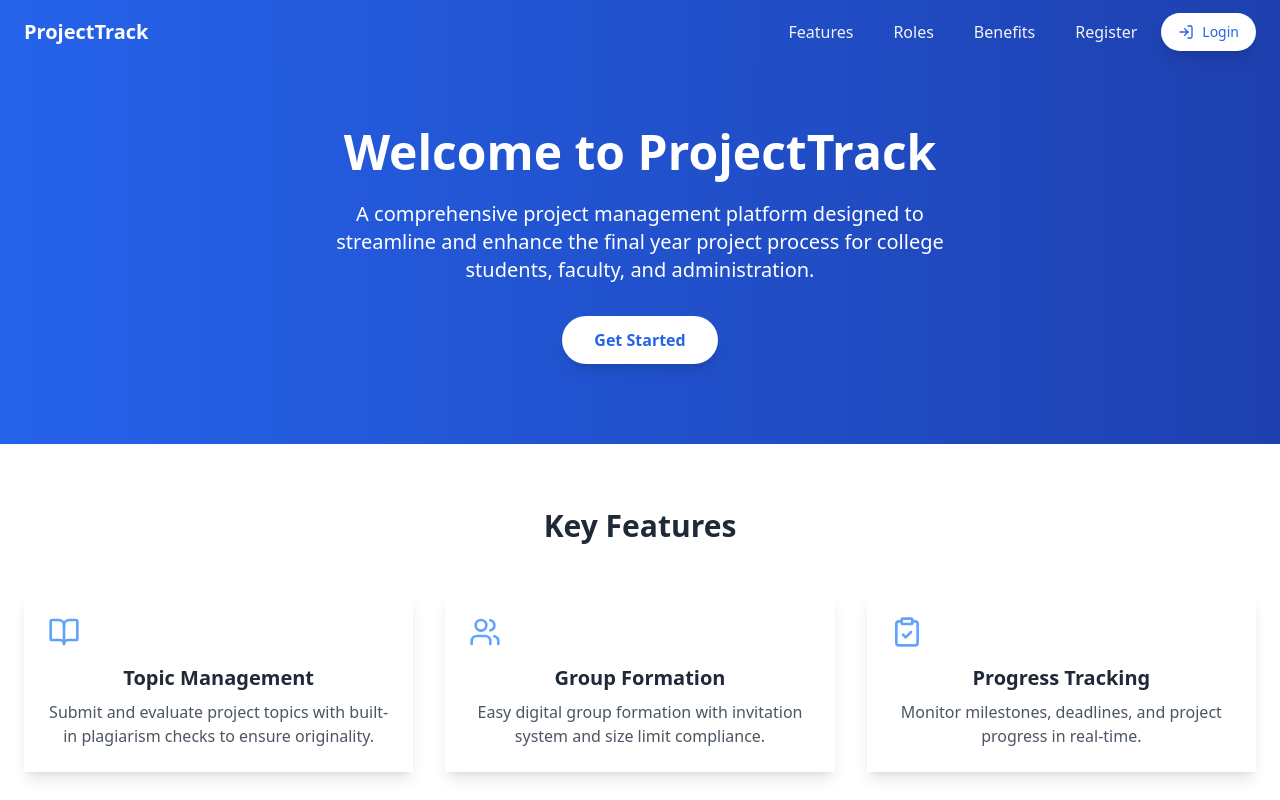
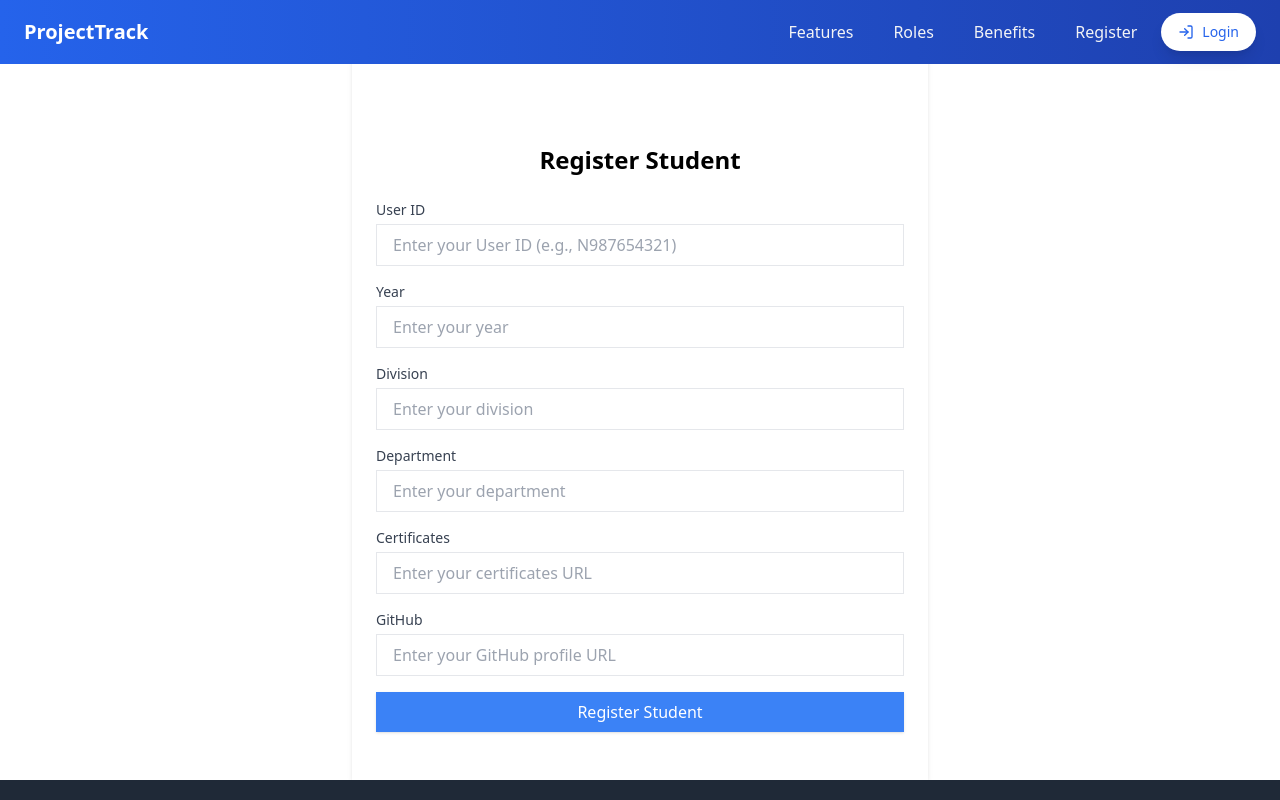
Before and after one commit to SumitBachhav/projectTrack, a React (Vite) app in the folder frontend/: page /register-student in a window 1280 px wide. Before the commit this address led to /. Shown: the top 800 px of the page. Built offline with nearby package versions, Linux system fonts and the light colour scheme.

Commit message:
Added Student Registration Page

```diff
--- a/frontend/src/App.tsx
+++ b/frontend/src/App.tsx
@@ -1,6 +1,8 @@
 import './App.css'
 import CheckScore from './components/student/CheckScore.jsx'
-import { Routes, Route, Navigate, createBrowserRouter, RouterProvider } from 'react-router-dom';
+import RegisterStudent from './components/RegisterStudent';
+import { Routes, Route, Navigate, createBrowserRouter,
+RouterProvider } from 'react-router-dom';
 import Layout from './components/Layout';
 import Register from './components/Register';
 import StudentForm from './components/StudentForm';
@@ -122,9 +124,13 @@ function App() {
       element: <GroupMembers />
     },
     {
-      path: 'student/submitSkill',
+      path: '/student/submitSkills',
       element: <SubmitSkill />
-    }
+    },
+    {
+      path: '/register-student',
+      element: <RegisterStudent />
+    },
   ])
 
 
--- a/frontend/src/components/Login.jsx
+++ b/frontend/src/components/Login.jsx
@@ -25,7 +25,7 @@ const Login = () => {
     // Here you can implement real login logic like an API call
 
     // If login is successful, navigate to the home page (or wherever you want)
-    navigate('/student/dashboard');
+    navigate('/register-student');
   };
 
   return (
--- /dev/null
+++ b/frontend/src/components/RegisterStudent.jsx
@@ -0,0 +1,118 @@
+// Register.jsx
+import React, { useState } from 'react';
+import axios from 'axios';
+import { useNavigate } from 'react-router-dom';
+
+const RegisterStudent = () => {
+    const navigate = useNavigate();
+    const [formData, setFormData] = useState({
+        userID: '',
+        year: '',
+        division: '',
+        department: '',
+        certificates: '',
+        github: ''
+    });
+
+    const handleChange = (e) => {
+        const { name, value } = e.target;
+        setFormData({ ...formData, [name]: value });
+    };
+
+    const handleSubmit = async (e) => {
+        e.preventDefault();
+        try {
+            await axios.post('http://localhost:4000/api/v1/user/register-student', formData);
+            alert('Registration successful. Please submit your skill sets.');
+            navigate('/student/submitSkills', { replace: true });
+        } catch (error) {
+            console.error('Registration error:', error);
+            alert('Registration failed. Please try again.');
+        }
+    };
+
+    return (
+        <div className="container pt-36 mx-auto py-12 px-6 bg-white shadow-md rounded-md max-w-xl">
+            <h1 className="text-2xl font-semibold text-dodgerblue-600 mb-6 text-center">Register Student</h1>
+            <form onSubmit={handleSubmit} className="space-y-4">
+                <div>
+                    <label className="block text-sm font-medium text-gray-700">User ID</label>
+                    <input
+                        type="text"
+                        name="userID"
+                        value={formData.userID}
+                        onChange={handleChange}
+                        className="mt-1 block w-full px-4 py-2 border rounded-md focus:outline-none focus:border-sky-blue-500"
+                        placeholder="Enter your User ID (e.g., N987654321)"
+                        required
+                    />
+                </div>
+                <div>
+                    <label className="block text-sm font-medium text-gray-700">Year</label>
+                    <input
+                        type="text"
+                        name="year"
+                        value={formData.year}
+                        onChange={handleChange}
+                        className="mt-1 block w-full px-4 py-2 border rounded-md focus:outline-none focus:border-sky-blue-500"
+                        placeholder="Enter your year"
+                        required
+                    />
+                </div>
+                <div>
+                    <label className="block text-sm font-medium text-gray-700">Division</label>
+                    <input
+                        type="text"
+                        name="division"
+                        value={formData.division}
+                        onChange={handleChange}
+                        className="mt-1 block w-full px-4 py-2 border rounded-md focus:outline-none focus:border-sky-blue-500"
+                        placeholder="Enter your division"
+                        required
+                    />
+                </div>
+                <div>
+                    <label className="block text-sm font-medium text-gray-700">Department</label>
+                    <input
+                        type="text"
+                        name="department"
+                        value={formData.department}
+                        onChange={handleChange}
+                        className="mt-1 block w-full px-4 py-2 border rounded-md focus:outline-none focus:border-sky-blue-500"
+                        placeholder="Enter your department"
+                        required
+                    />
+                </div>
+                <div>
+                    <label className="block text-sm font-medium text-gray-700">Certificates</label>
+                    <input
+                        type="text"
+                        name="certificates"
+                        value={formData.certificates}
+                        onChange={handleChange}
+                        className="mt-1 block w-full px-4 py-2 border rounded-md focus:outline-none focus:border-sky-blue-500"
+                        placeholder="Enter your certificates URL"
+                        required
+                    />
+                </div>
+                <div>
+                    <label className="block text-sm font-medium text-gray-700">GitHub</label>
+                    <input
+                        type="url"
+                        name="github"
+                        value={formData.github}
+                        onChange={handleChange}
+                        className="mt-1 block w-full px-4 py-2 border rounded-md focus:outline-none focus:border-sky-blue-500"
+                        placeholder="Enter your GitHub profile URL"
+                        required
+                    />
+                </div>
+                <button type="submit" className="w-full bg-blue-500 text-white py-2 px-4 rounded-md font-medium shadow hover:bg-dodgerblue-500 focus:outline-none">
+                    Register Student
+                </button>
+            </form>
+        </div>
+    );
+};
+
+export default RegisterStudent;
--- a/frontend/src/components/student/SubmitSkill.jsx
+++ b/frontend/src/components/student/SubmitSkill.jsx
@@ -1,6 +1,9 @@
 import React, { useState } from "react";
+import axios from 'axios';
+import { useNavigate } from 'react-router-dom';
 
 const SkillSetSubmission = () => {
+    const navigate = useNavigate();
     const [currentFormData, setCurrentFormData] = useState({
         domain: "",
         skills: [],
@@ -56,10 +59,16 @@ const SkillSetSubmission = () => {
         setSubmittedDomains(submittedDomains.filter((d) => d !== deletedSkillSet.domain));
     };
 
-    const handleFinalSubmit = () => {
-        console.log("Final Submitted Data:", allSkills);
-        alert("All skill sets submitted successfully!");
-        // Logic to send data to the database goes here
+    const handleFinalSubmit = async (e) => {
+        e.preventDefault();
+        try {
+            await axios.post('http://localhost:4000/api/v1/student/submitSkills', allSkills);
+            alert('Skills submitted successfully!');
+            navigate('/student/dashboard');  // Navigate to dashboard after successful submission
+        } catch (error) {
+            console.error('Skill Set Submission error:', error);
+            alert('Skill Set Submission failed. Please try again.');
+        }
     };
 
     return (
```
